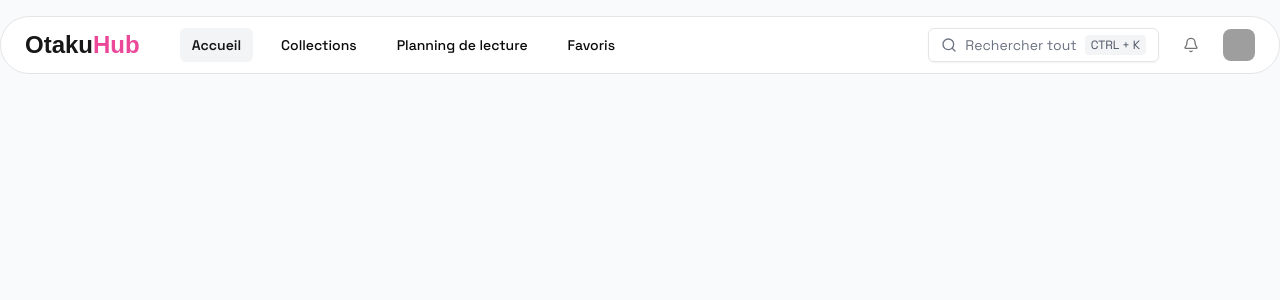
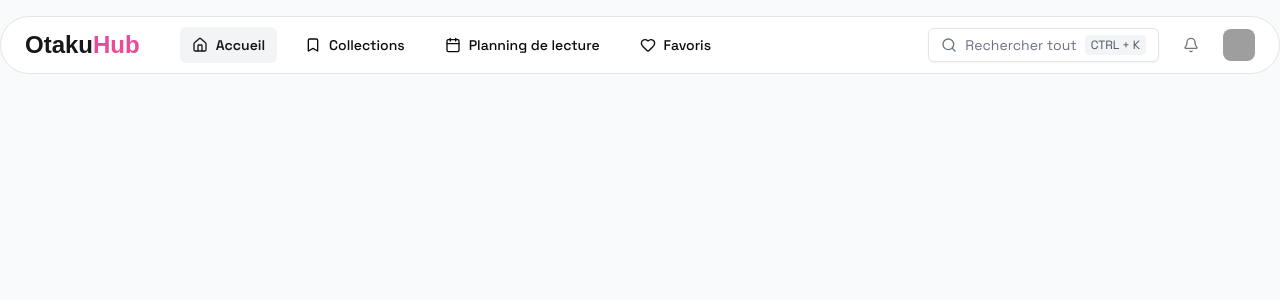
Before and after one commit to CousemaAnjary/hono, a Next.js app in the folder client/: page /dashboard in a window 1280 px wide. Shown: the top 300 px of the page. Built offline with nearby package versions, Linux system fonts and the light colour scheme; no server answers; grey boxes are pictures that could not be loaded; a web font is replaced by a local one.

Commit message:
feat: ajouter des icônes aux liens de navigation dans le composant Navbar

```diff
--- a/client/src/components/dashboard-panel/Navbar.tsx
+++ b/client/src/components/dashboard-panel/Navbar.tsx
@@ -1,5 +1,6 @@
 "use client"
 
+import { Bookmark, Calendar, Heart, Home } from "lucide-react"
 import Link from "next/link"
 import { usePathname } from "next/navigation"
 import RightMenu from "./RightMenu"
@@ -11,10 +12,10 @@ export default function Navbar() {
   const pathname = usePathname()
 
   const navigationLinks = [
-    { href: "/dashboard", label: "Accueil" },
-    { href: "/collections", label: "Collections" },
-    { href: "/planning", label: "Planning de lecture" },
-    { href: "/favoris", label: "Favoris" },
+    { href: "/dashboard", label: "Accueil", icon: Home },
+    { href: "/collections", label: "Collections", icon: Bookmark },
+    { href: "/planning", label: "Planning de lecture", icon: Calendar },
+    { href: "/favoris", label: "Favoris", icon: Heart },
   ]
 
   /**
@@ -39,16 +40,18 @@ export default function Navbar() {
           <ul className="hidden md:flex items-center gap-4 text-sm font-medium">
             {navigationLinks.map((link) => {
               const isActive = pathname === link.href
+              const IconComponent = link.icon
               return (
                 <li key={link.href}>
                   <Link
                     href={link.href}
-                    className={`transition-colors px-3 py-2 rounded-md font-spaceGrotesk ${
+                    className={`transition-colors px-3 py-2 rounded-md font-spaceGrotesk flex items-center gap-2 ${
                       isActive
                         ? "bg-gray-100 text-primary font-semibold"
                         : " hover:text-primary"
                     }`}
                   >
+                    <IconComponent size={16} />
                     {link.label}
                   </Link>
                 </li>
```
